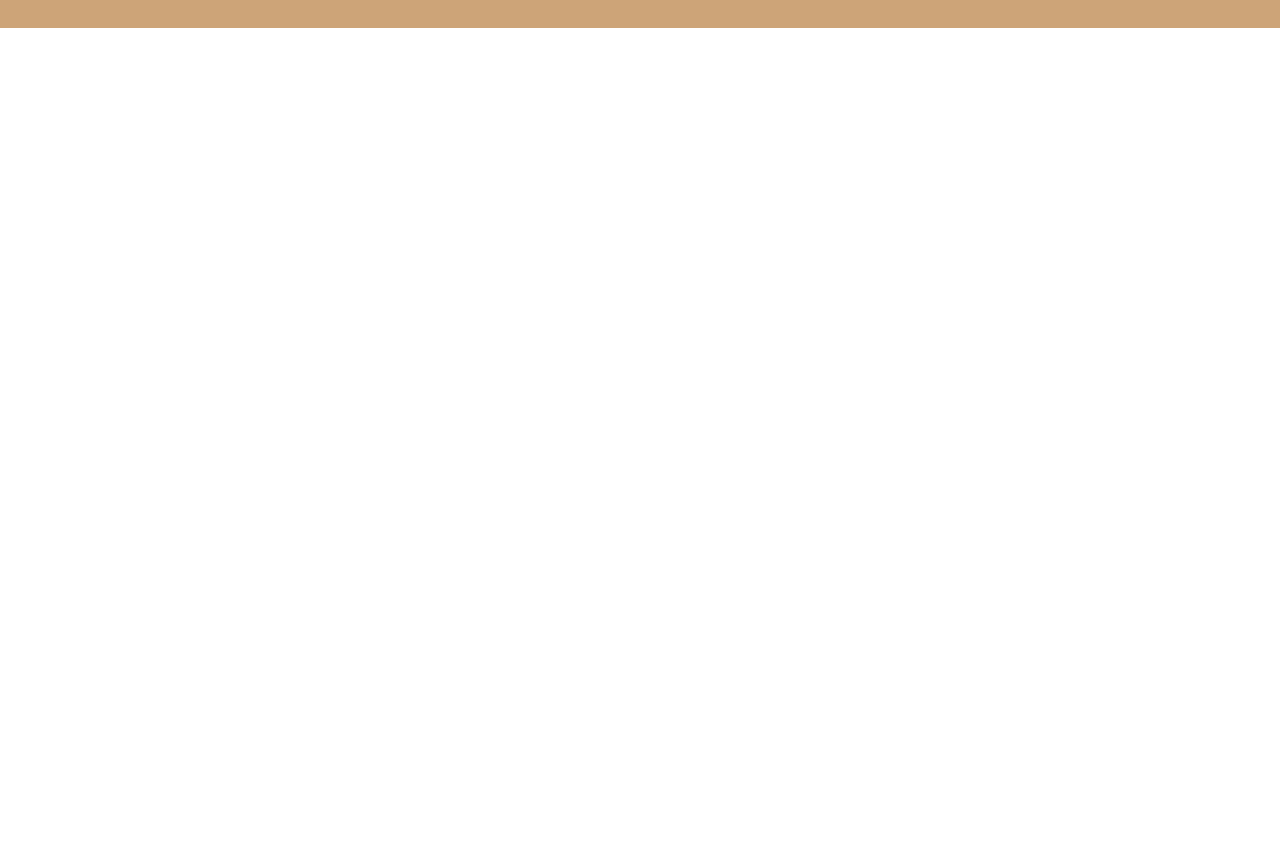
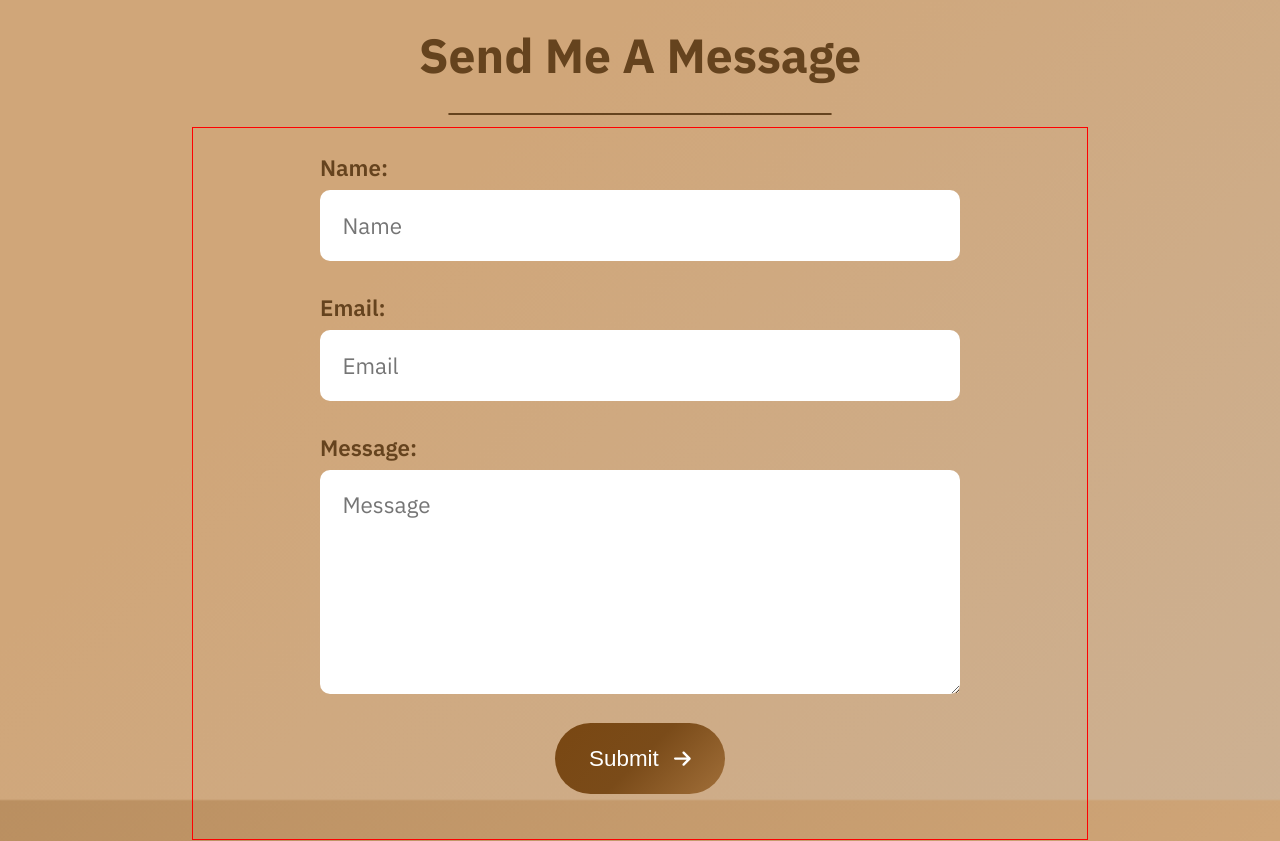
Before and after one commit to steph-xue/portfolio, a React (Vite) app: page /contact in a window 1280 px wide. Shown: the part 1200-2041 px from the top of the page. Before the commit the page ends 1228 px from the top, so only its background shows below. Built offline with nearby package versions, Linux system fonts and the light colour scheme.

Commit message:
add contact me form

```diff
--- a/src/components/Contact.jsx
+++ b/src/components/Contact.jsx
@@ -4,16 +4,21 @@ import { faGithub } from '@fortawesome/free-brands-svg-icons'
 import { faLinkedin } from '@fortawesome/free-brands-svg-icons'
 import { faInstagram } from '@fortawesome/free-brands-svg-icons'
 import { faEnvelope } from '@fortawesome/free-solid-svg-icons'
+import { faArrowRight } from '@fortawesome/free-solid-svg-icons'
 
 function Contact() {
 
     // Render the Contact component
     return (
         <div className="contact-page">
+
+            {/* Contact title and description */}
             <h1 className="contact-title">Contact Me.</h1>
             <p className="contact-description">
                 If you'd like to get in touch, feel free to send me an email or connect with me on LinkedIn, Github, or Instagram. I'm always open to discussing new projects and networking with like-minded individuals.
             </p>
+
+            {/* Contact buttons and image */}
             <div className="contact-image-button-container">
                 <img className="contact-image" src="/images/contact.png" alt="contact" />
                 <div className="contact-buttons">
@@ -39,6 +44,33 @@ function Contact() {
                     </a>
                 </div>
             </div>
+
+            {/* Contact form */}
+            <div className="contact-form-container">
+                <h2 className="contact-form-title">Send Me A Message</h2>
+                <div className="contact-line"></div>
+                <form className="contact-form">
+                    <div className="contact-form-input-container">
+                        <label className="contact-form-label" htmlFor="contact-name">Name:</label>
+                        <input className="contact-form-input" type="text" name="name" id="contact-name" placeholder="Name" required />
+                    </div>
+
+                    <div className="contact-form-input-container">
+                        <label className="contact-form-label" htmlFor="contact-email">Email:</label>
+                        <input className="contact-form-input" type="email" name="email" id="contact-email" placeholder="Email" required />
+                    </div>
+
+                    <div className="contact-form-input-container">
+                        <label className="contact-form-label" htmlFor="contact-message">Message:</label>
+                        <textarea className="contact-form-input textarea" name="message" id="contact-message" placeholder="Message" required />
+                    </div>
+
+                    <button className="contact-form-button" type="submit">
+                        Submit
+                        <FontAwesomeIcon className="arrow-icon" icon={faArrowRight} />
+                    </button>
+                </form>
+            </div>
         </div>
     );
 }
--- a/src/components/Homepage.jsx
+++ b/src/components/Homepage.jsx
@@ -65,6 +65,8 @@ function Homepage() {
     // Render the Homepage component
     return (
         <div className="homepage">
+
+            {/* Homepage title and description */}
             <div className="homepage-title">
                 <span id="text"></span>
                 <div className="console-underscore" id="console">&#95;</div>
--- a/src/style.scss
+++ b/src/style.scss
@@ -18,7 +18,7 @@
 
     --fs-xxl: 5rem;
 	--fs-xl: 3rem;
-    --fs-l: 2.25rem;
+    --fs-l: 2rem;
     --fs-m: 1.2rem;
     --fs-s: 1rem;
 
@@ -41,13 +41,20 @@
 	#321b0b,
 	#331406
 	);
+
+	--simple-gradient-brown: linear-gradient(
+	-45deg,
+	#a16f39,
+	rgb(122, 75, 25),
+	#794712
+	);
 }
 
 @media (min-width: 800px) {
     :root {
 		--fs-xxl: 7rem;
         --fs-xl: 4.5rem;
-        --fs-l: 3.75rem;
+        --fs-l: 3rem;
         --fs-m: 1.4rem;
         --fs-s: 1.125rem;
     }
@@ -153,7 +160,7 @@ body {
     justify-content: center;
     align-items: center;
 	padding: 1em 2em;
-	margin-top: 10em;
+	margin-top: 8em;
 	width: 100%;
 	height: 100%;
 }
@@ -185,7 +192,7 @@ body {
 	text-align: center;
 	width: 550px;
 	margin-top: 10em;
-	margin-bottom: 4em;
+	margin-bottom: 2em;
 	padding-left: 2em;
 	padding-right: 2em;
 }
@@ -332,6 +339,7 @@ body {
 	flex-direction: column;
 	justify-content: center;
 	align-items: center;
+	padding-bottom: 3em;
 }
 
 .contact-image {
@@ -381,13 +389,95 @@ body {
             "a b";
 		grid-template-columns: 1fr 1fr;
 		gap: 2em;
-		margin-bottom: 2em;
+		margin-bottom: 5em;
 	}
 
 	.contact-image {
 		grid-area: b;
 	}
+}
 
+.contact-form-container {
+	display: flex;
+	flex-direction: column;
+	justify-content: center;
+	align-items: center;
+	width: 100%;
+}
+
+.contact-form-title {
+	font-size: var(--fs-l);
+	margin-top: 0;
+	margin-bottom: 0.4em;
+}
+
+.contact-line {
+	border: 1.5px solid var(--color-dark-brown1);
+	border-radius: 50px;
+	width: 30vw;
+	margin-bottom: 0.5em;
+}
+
+.contact-form {
+	display: flex;
+	flex-direction: column;
+	gap: 0.3em;
+	justify-content: center;
+	align-items: center;
+	border: 1px solid red;
+	width: 70vw;
+}
+
+.contact-form-input-container {
+	display: flex;
+	flex-direction: column;
+	gap: 0.2em;
+}
+
+.contact-form-label {
+	font-size: var(--fs-m);
+	font-weight: var(--fw-med);
+	margin-top: 1em;
+	text-align: left;
+}
+
+.contact-form-input {
+	font-family: var(--ff-primary);
+	border: none;
+	border-radius: 10px;
+	padding: 1em 1em;
+}
+
+.textarea {
+	height: 10em;
+}
+
+.contact-form-button {
+	background: var(--simple-gradient-brown);
+	color: var(--color-white);
+	border-radius: 50px;
+	border: none;
+	cursor: pointer;
+	padding: 1em 1.5em;
+	margin-top: 1em;
+	margin-bottom: 2em;
+	transition: transform 0.3s ease-in-out , box-shadow 0.3s ease-in-out;
+}
+
+.contact-form-button:hover, .contact-form-button:focus {
+	transform: scale(1.05);
+	box-shadow: var(--color-dark-brown1) 0px 5px 10px 1px;
+}
+
+.arrow-icon {
+	font-size: 1.2rem;
+	margin-left: 0.8em;
+}
+
+@media (min-width: 800px) {
+	.contact-form-input-container {
+		width: 50vw;
+	}
 }
 
 
@@ -441,6 +531,6 @@ body {
 	font-size: 1.5rem;
 }
 
-.icon:hover, .icon:focus {
+.icon:hover, .icon:focus, .icon-link:focus {
 	opacity: 0.7;
 }
```
Lines whose indentation alone changed are shown as unchanged.
